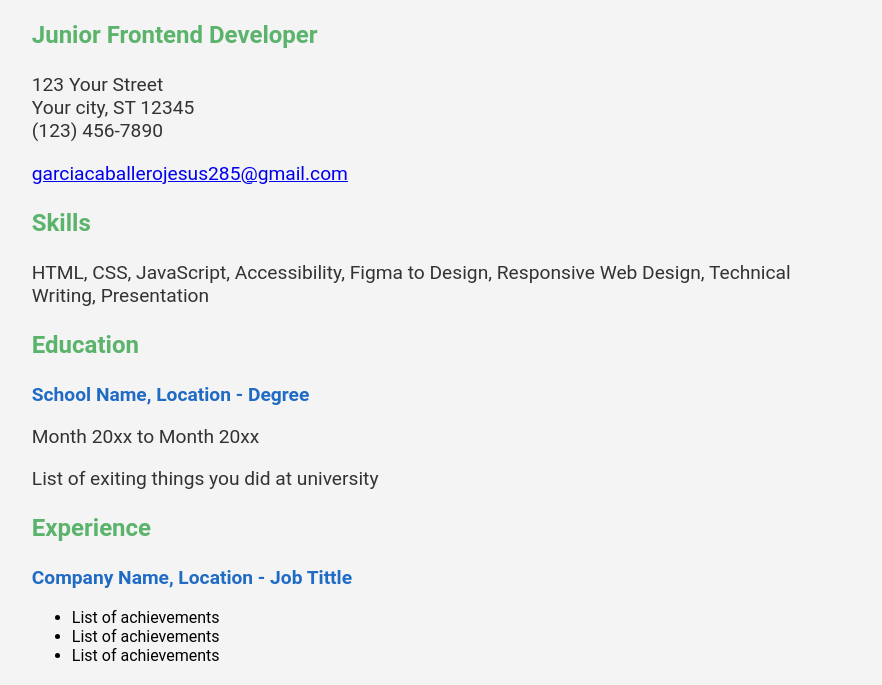
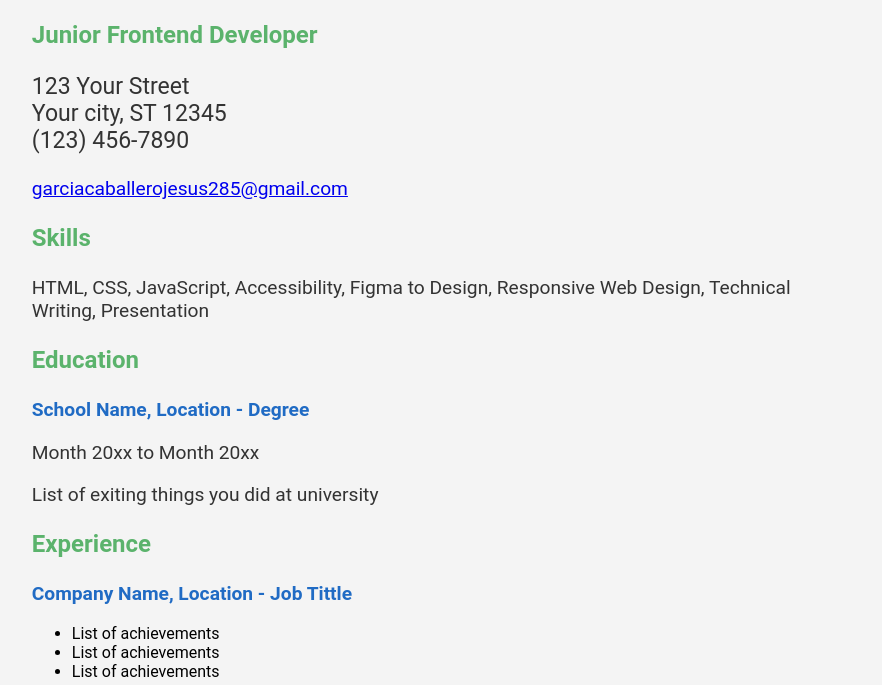
Before and after one commit to yisus28k/Single-Page_CV_ROADMAP.SH_exercice_1, a plain HTML site: page Index.html in a window 1280 px wide. Shown: the part 99-784 px from the top of the page, without its empty margins (45-927 px from the left). Drawn offline with Linux system fonts and the light colour scheme.

Commit message:
Recommendations ⚡️
Ajusté el css parta que coincida con el nuevo html

```diff
--- a/style.css
+++ b/style.css
@@ -26,7 +26,7 @@ h3{
     Color: #5BB36C;
 }
 
-.address div {
+.address {
     font-size: 1.2em;
     margin-bottom: 10px; /* Ahora funcionará correctamente */
 }
```
